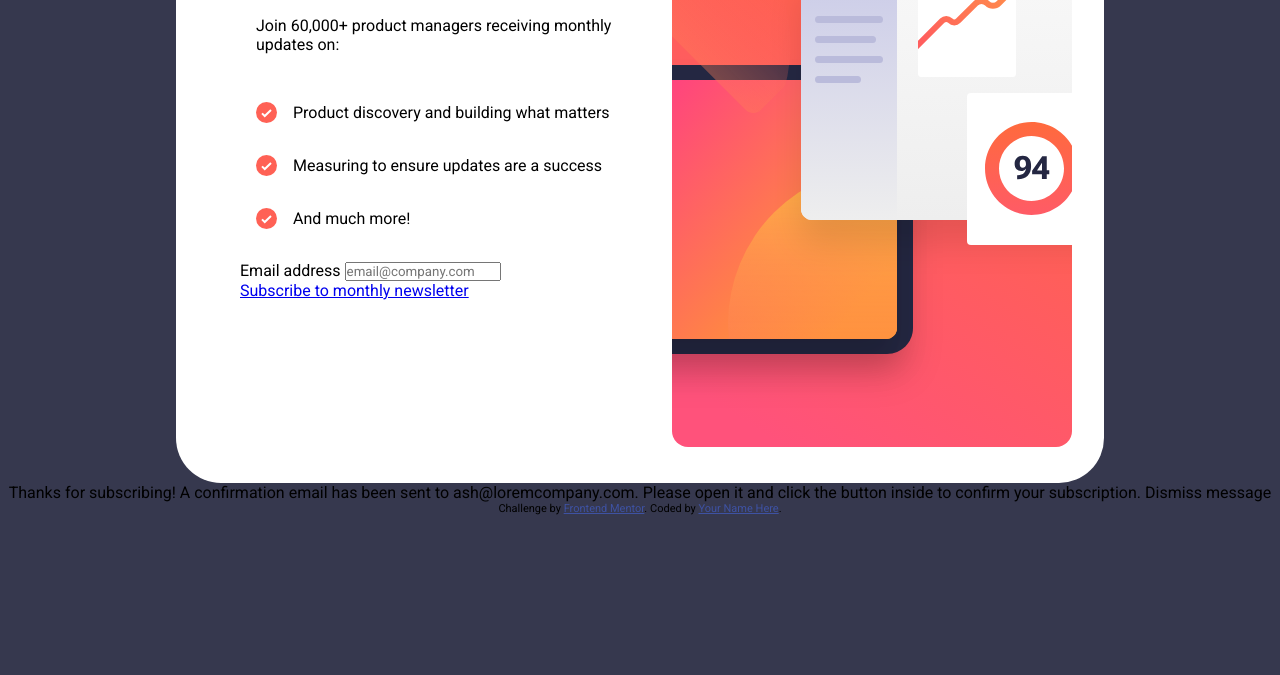
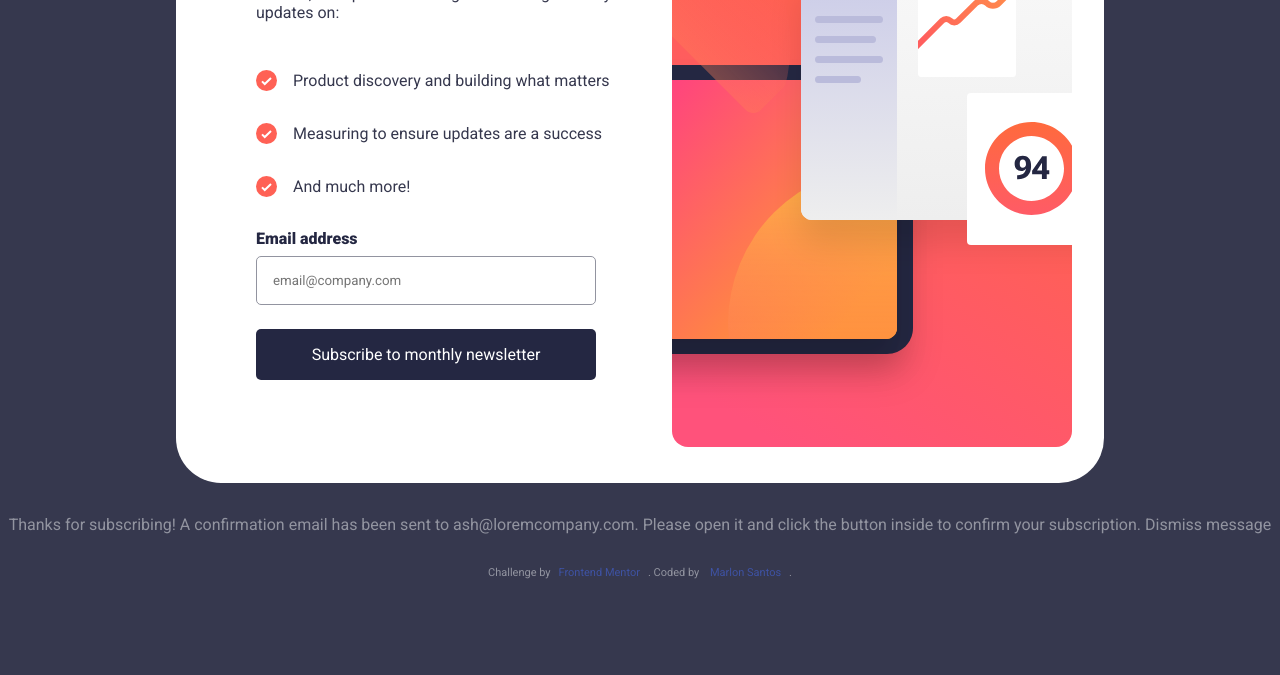
Before and after one commit to RMarlon/card-validation, a plain HTML site: page index.html in a window 1280 px wide. Shown: the part 274-949 px from the top of the page. Before the commit the page ends 885 px from the top, so only its background shows below. Drawn offline with Linux system fonts and the light colour scheme.

Commit message:
The page styling is finished

```diff
--- a/assets/css/style.css
+++ b/assets/css/style.css
@@ -8,11 +8,11 @@
 }
 
 :root {
-    --Dark-Slate-Grey: hsl(234, 29%, 20%);
-    --Charcoal-Grey: hsl(235, 18%, 26%);
-    -Grey: hsl(231, 7%, 60%);
+    --Grey: hsl(231, 7%, 60%);
     --White: hsl(0, 0%, 100%);
     --Tomato: hsl(4, 100%, 67%);
+    --Charcoal-Grey: hsl(235, 18%, 26%);
+    --Dark-Slate-Grey: hsl(234, 29%, 20%);
 }
 
 body {
@@ -33,29 +33,90 @@ body {
 }
 
 .container-right {
-    padding: 2rem;
+    padding: 0rem 2rem;
 }
 
 .container-right h1 {
     padding-top: 2rem;
     font-size: 3.5rem;
     text-align: center;
+    letter-spacing: 2px;
+    color: var(--Dark-Slate-Grey);
 }
 
 .paragraph {
     width: 400px;
+    font-size: 1rem;
     padding: 2rem 1rem;
+    color: var(--Charcoal-Grey);
 }
 
 .check-right {
+    color: var(--Charcoal-Grey);
     padding: 0rem 0rem 1rem 0rem;
 }
 
 .check-right p{
     display: flex;
+    font-size: 1rem;
     align-items: center;
 }
 
 .img{
     padding: 1rem 1rem;
 }
+
+.title-email{
+    display: block;
+    font-size: 16px;
+    font-weight: 800;
+    padding: 0rem 1rem 0.5rem 1rem;
+    color: var(--Dark-Slate-Grey);
+}
+
+.email{
+    width: 85%;
+    padding: 1rem;
+    outline: none;
+    border-radius: 5px;
+    color: var(--Charcoal-Grey);
+    border: solid 1px var(--Grey);
+    margin: 0rem 1rem 0.5rem 1rem;
+}
+
+.btn-subscribe{
+    padding: 1rem 1rem 0rem 1rem;
+}
+
+.btn-subscribe a{
+    width: 340px;
+    padding: 1rem;
+    display: block;
+    font-size: 16px;
+    text-align: center;
+    border-radius: 5px;
+    color: var(--White);
+    text-decoration: none;
+    transition: 0.3s ease-in-out;
+    background-color: var(--Dark-Slate-Grey);
+}
+
+.btn-subscribe a:hover{
+    background-color: var(--Tomato);
+    box-shadow: 1px 1px 5px var(--Grey);
+}
+
+.description{
+    padding: 2rem 0;
+    color: var(--Grey);
+}
+
+.attribution{
+    color: var(--Grey);
+}
+
+.attribution a{
+    padding: 0 0.5rem;
+    color: var(--White);
+    text-decoration: none;
+}
--- a/index.html
+++ b/index.html
@@ -34,13 +34,15 @@
         Join 60,000+ product managers receiving monthly updates on:
       </p>
       <div class="check-right">
-          <p> <img class="img" src="/assets/images/icon-list.svg" alt="icon list">Product discovery and building what matters</p>
-          <p> <img class="img" src="/assets/images/icon-list.svg" alt="icon list">Measuring to ensure updates are a success</p>
-          <p> <img class="img" src="/assets/images/icon-list.svg" alt="icon list">And much more!</p>
+        <p> <img class="img" src="/assets/images/icon-list.svg" alt="icon list">Product discovery and building what
+          matters</p>
+        <p> <img class="img" src="/assets/images/icon-list.svg" alt="icon list">Measuring to ensure updates are a
+          success</p>
+        <p> <img class="img" src="/assets/images/icon-list.svg" alt="icon list">And much more!</p>
       </div>
 
       <span class="title-email">Email address</span>
-      <input type="text" placeholder="email@company.com">
+      <input class="email" type="text" placeholder="email@company.com">
       <div class="btn-subscribe">
         <a href="http://" target="_blank">Subscribe to monthly newsletter</a>
       </div>
@@ -55,18 +57,20 @@
 
   <!-- Success message start -->
 
-  Thanks for subscribing!
+  <p class="description">
+    Thanks for subscribing!
 
-  A confirmation email has been sent to ash@loremcompany.com.
-  Please open it and click the button inside to confirm your subscription.
+    A confirmation email has been sent to ash@loremcompany.com.
+    Please open it and click the button inside to confirm your subscription.
 
-  Dismiss message
+    Dismiss message
+  </p>
 
   <!-- Success message end -->
 
   <div class="attribution">
-    Challenge by <a href="https://www.frontendmentor.io?ref=challenge" target="_blank">Frontend Mentor</a>.
-    Coded by <a href="#">Your Name Here</a>.
+    Challenge by<a href="https://www.frontendmentor.io?ref=challenge" target="_blank">Frontend Mentor</a>.
+    Coded by <a href="#">Marlon Santos</a>.
   </div>
 
   <script src="/assets/js/script.js"></script>
```
